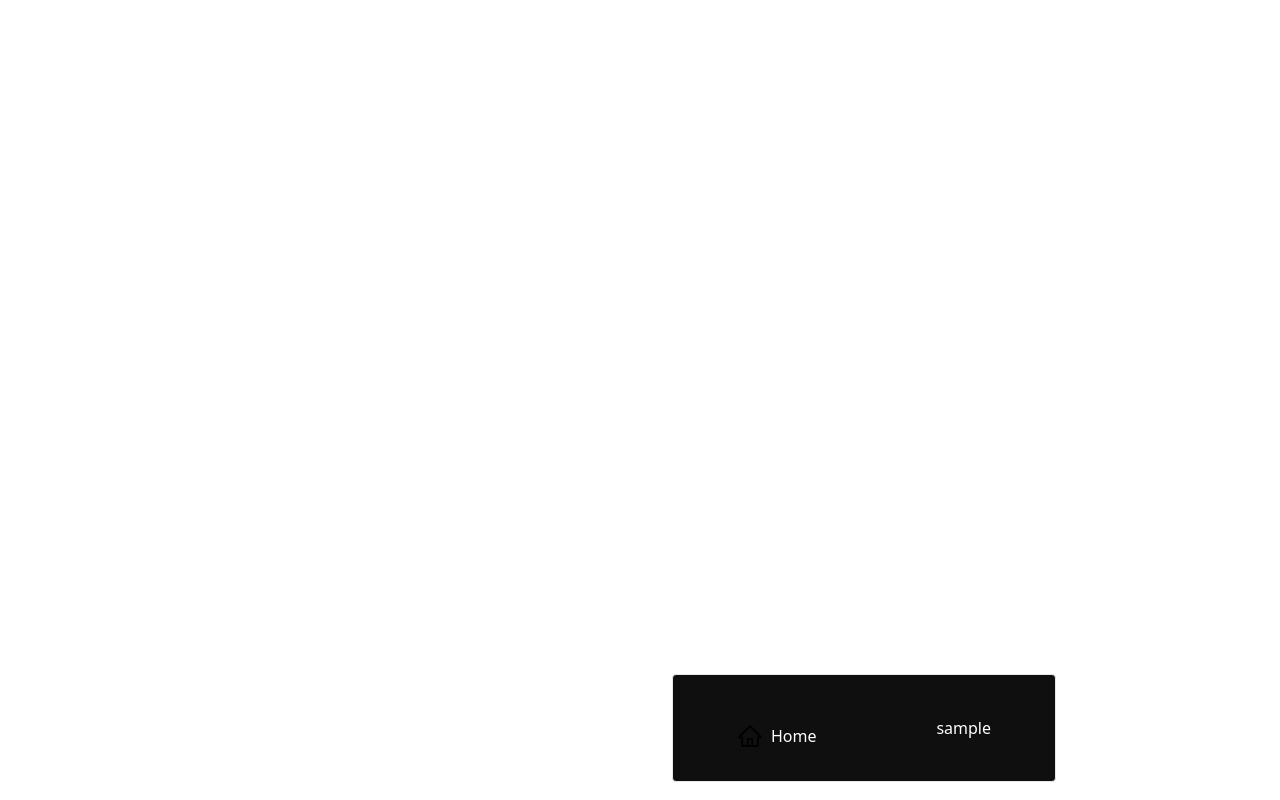
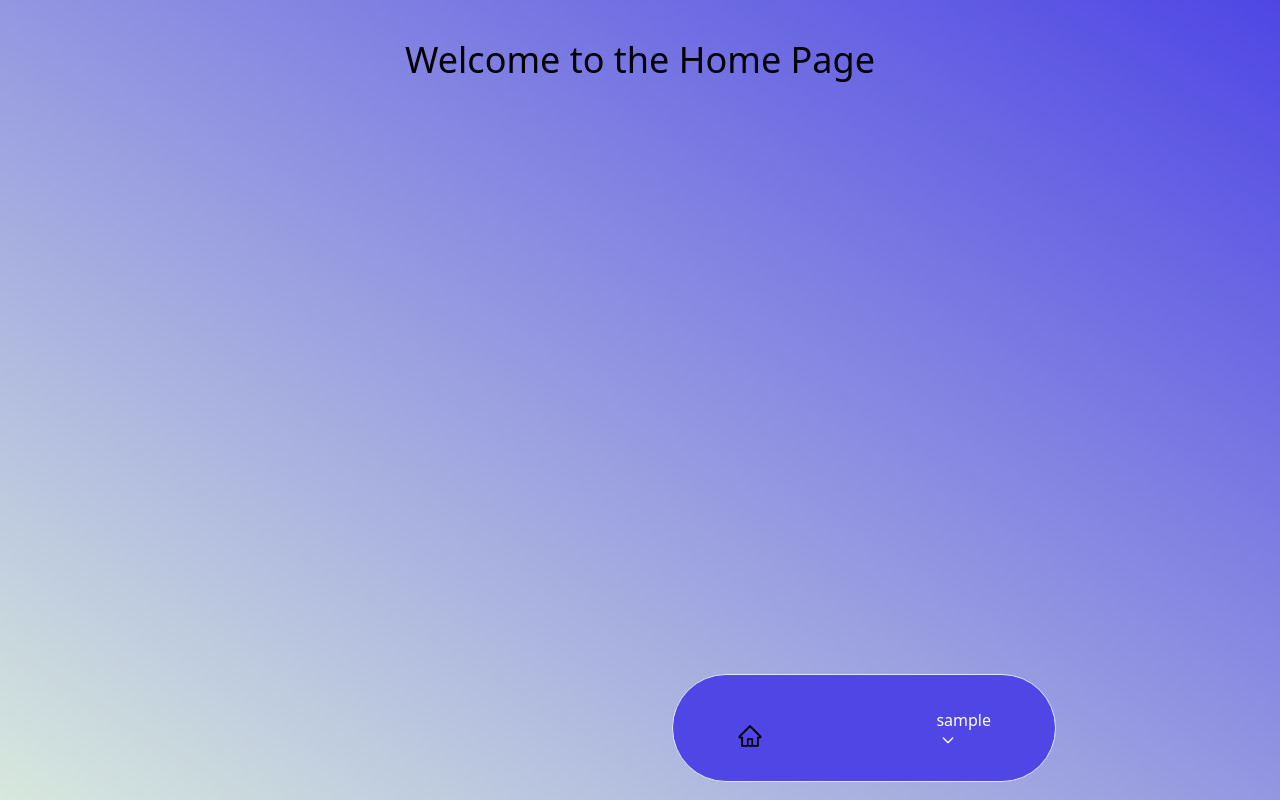
Before and after one commit to ChenHY1217/SoraAi-Language-Tutor-ChatBot, a React (Vite) app in the folder frontend/: page / in a window 1280 px wide. Built offline with nearby package versions, Linux system fonts and the light colour scheme; sample sign-in values are in the browser's storage.

Commit message:
Debugged Login issues
- Fixed errors revolving wrong login info.
- Fixed fading animation for successful logins
- Began working on navigation bar (will be a icon in the future)
- Began working on profile modal

```diff
--- a/frontend/package.json
+++ b/frontend/package.json
@@ -11,6 +11,8 @@
   },
   "dependencies": {
     "@reduxjs/toolkit": "^2.3.0",
+    "daisyui": "^4.12.14",
+    "framer-motion": "^11.11.11",
     "react": "^18.3.1",
     "react-dom": "^18.3.1",
     "react-icons": "^5.3.0",
--- a/frontend/src/App.tsx
+++ b/frontend/src/App.tsx
@@ -5,27 +5,16 @@ import { Outlet } from 'react-router-dom';
 import { ToastContainer } from 'react-toastify';
 import 'react-toastify/dist/ReactToastify.css';
 import Navigation from './pages/Auth/Navigation.tsx';
+import Home from './pages/Home.tsx';
 
 function App() {
-    const [isLoggedIn, setIsLoggedIn] = useState<boolean>(false);
-
-    const handleLogin = () => {
-        setIsLoggedIn(true);
-    };
 
     return (
-        // <div className={`min-h-screen transition-colors duration-1000 bg-gradient-to-br from-blue-500 to-indigo-600`}>
-        //     {!isLoggedIn ? (
-        //         <Login onLogin={handleLogin} />
-        //     ) : (
-        //         <MainContent />
-        //     )}
-        // </div>
 
         <div>
             <Outlet />
             <ToastContainer />
-            {/* <Navigation /> */}
+            <Navigation/>
         </div>
     );
 }
--- /dev/null
+++ b/frontend/src/app/features/profile/profileSlice.ts
@@ -0,0 +1,12 @@
+import {createSlice} from '@reduxjs/toolkit';
+
+const profileSlice = createSlice({
+    name: 'auth',
+    initialState: false,
+    reducers: {
+        toggleProfile: (state) => !state,
+    },
+});
+
+export const { toggleProfile } = profileSlice.actions;
+export default profileSlice.reducer;
--- a/frontend/src/app/store.ts
+++ b/frontend/src/app/store.ts
@@ -1,11 +1,13 @@
 import { configureStore } from '@reduxjs/toolkit';
 import { setupListeners } from '@reduxjs/toolkit/query/react';
 import authReducer from './features/auth/authSlice';
+import profileReducer from './features/profile/profileSlice';
 import { apiSlice } from './api/apiSlice.ts';
 
 const store = configureStore({
     reducer: {
         auth: authReducer,
+        profile: profileReducer,
         [apiSlice.reducerPath]: apiSlice.reducer,
     },
     middleware: (getDefaultMiddleware: any) => getDefaultMiddleware().concat(apiSlice.middleware),
--- a/frontend/src/pages/Auth/Navigation.tsx
+++ b/frontend/src/pages/Auth/Navigation.tsx
@@ -1,48 +1,158 @@
-import { useState } from "react"
-import { AiOutlineHome, AiOutlineLogin, AiOutlineUserAdd } from "react-icons/ai"
-import { Link } from "react-router-dom"
-import { useNavigate } from "react-router-dom"
-import { useAppDispatch, useAppSelector } from "../../app/hooks"
-import { useLoginMutation } from "../../app/api/users"
-import { logout } from "../../app/features/auth/authSlice"
+import { useState } from "react";
+import {
+    AiOutlineHome,
+    AiOutlineLogin,
+    AiOutlineLogout,
+    AiOutlineUserAdd,
+} from "react-icons/ai";
+import { Link } from "react-router-dom";
+import { useNavigate } from "react-router-dom";
+import { useAppDispatch, useAppSelector } from "../../app/hooks";
+import { useLogoutMutation } from "../../app/api/users";
+import { logout } from "../../app/features/auth/authSlice";
+import { toggleProfile } from "../../app/features/profile/profileSlice";
+import { MdOutlineLocalMovies } from "react-icons/md";
 
-const Navigation = () => {
-
-    const {userInfo} = useAppSelector((state) => state.auth);
+const Navigation: React.FC = () => {
+    const { userInfo } = useAppSelector((state) => state.auth);
+    const profileOn = useAppSelector((state) => state.profile);
     const [dropdownOpen, setDropdownOpen] = useState<boolean>(false);
 
     const toggleDropdown = () => {
         setDropdownOpen(!dropdownOpen);
     };
 
+    const handleToggleProfile = () => {
+        dispatch(toggleProfile());
+    }
+
     const dispatch = useAppDispatch();
     const navigate = useNavigate();
 
-    const [logoutApiCall] = useLoginMutation();
+    // Handles logout
+    const [logoutApiCall] = useLogoutMutation();
 
-
+    const logoutHandler = async () => {
+        try {
+            await logoutApiCall({}).unwrap();
+            dispatch(logout());
+            navigate("/login");
+        } catch (error: any) {
+            console.error(error);
+        }
+    };
 
     return (
-        <div className="fixed bottom-10 left-[30rem] transform translate-x-1/2 translate-y-1/2 z-50 bg-[#0f0f0f] border w-[30%] px-[4rem] mb-[2rem] rounded">
-            <section className="flex justify-between items-center">
+        <div className="fixed bottom-10 left-[30rem] transform translate-x-1/2 translate-y-1/2 z-50 bg-secondary-100 border w-[30%] px-[4rem] mb-[2rem] rounded-full">
+            <nav className="flex justify-between items-center">
                 {/* Section 1 */}
                 <div className="flex justify-center items-center mb-[2rem]">
                     <Link
-                        to="/login"
-                        className="flex items-center transition-transform transform hover:translate-x-2"
+                        to={userInfo ? "/" : "/login"}
+                        className="flex items-center transition-transform transform hover:scale-105"
                     >
-                        <AiOutlineHome className="mr-2 mt-[3rem] " size={26} />
-                        <span className="text-white nav-item-name mt-[3rem]">Home</span>
+                        <AiOutlineHome className="mr-2 mt-[3rem]" size={26} />
+                        <span className="hidden nav-item-name mt-[3rem]">Home</span>
                     </Link>
                 </div>
-                <div className="text-white">
-                    {userInfo ? userInfo.username : "Guest"}
+                {/* Section 2 */}
+                <div className="relative">
+                    <button
+                        onClick={toggleDropdown}
+                        className="text-gray-800 focus:outline-none"
+                    >
+                        {userInfo ? (
+                            <span className="text-white">{userInfo.username}</span>
+                        ) : (
+                            <></>
+                        )}
+
+                        {userInfo && (
+                            <svg
+                                xmlns="http://www.w3.org/2000/svg"
+                                className={`h-4 w-4 ml-1 ${
+                                    dropdownOpen ? "transform rotate-180" : ""
+                                }`}
+                                fill="none"
+                                viewBox="0 0 24 24"
+                                stroke="white"
+                            >
+                                <path
+                                    strokeLinecap="round"
+                                    strokeLinejoin="round"
+                                    strokeWidth="2"
+                                    d={dropdownOpen ? "M5 15l7-7 7 7" : "M19 9l-7 7-7-7"}
+                                />
+                            </svg>
+                        )}
+                    </button>
+
+                    {dropdownOpen && userInfo && (
+                        <ul
+                            className={`absolute right-0 mt-2 mr-14 w-[10rem] space-y-2 bg-white text-gray-600 ${
+                                !userInfo.isAdmin ? "-top-20" : "-top-24"
+                            }`}
+                        >
+                            {userInfo.isAdmin && (
+                                <>
+                                    <li>
+                                        <Link
+                                            to="/admin/movies/dashboard"
+                                            className="block px-4 py-2 hover:bg-gray-100"
+                                        >
+                                            Dashboard
+                                        </Link>
+                                    </li>
+                                </>
+                            )}
+
+                            <li>
+                                <div
+                                    className="block px-4 py-2 hover:bg-gray-100 cursor-pointer"
+                                    onClick={handleToggleProfile}
+                                >
+                                    Profile
+                                </div>
+                            </li>
+
+                            <li>
+                                <button
+                                    onClick={logoutHandler}
+                                    className="block w-full px-4 py-2 text-left hover:bg-gray-100"
+                                >
+                                    Logout
+                                </button>
+                            </li>
+                        </ul>
+                    )}
+
+                    {!userInfo && (
+                        <ul className="flex">
+                            <li>
+                                <Link
+                                    to="/login"
+                                    className="flex items-center mt-5 transition-transform transform hover:scale-105 mb-[2rem]"
+                                >
+                                    <AiOutlineLogin className="mr-2 mt-[4px]" size={26} />
+                                    <span className="hidden nav-item-name">LOGIN</span>
+                                </Link>
+                            </li>
+
+                            <li>
+                                <Link
+                                    to="/register"
+                                    className="flex items-center mt-5 transition-transform transform hover:scale-105 mb-[2rem]"
+                                >
+                                    <AiOutlineUserAdd size={26} />
+                                    <span className="hidden nav-item-name">REGISTER</span>
+                                </Link>
+                            </li>
+                        </ul>
+                    )}
                 </div>
-            </section>
+            </nav>
+        </div>
+    );
+};
 
-
-        </div>
-    )
-}
-
-export default Navigation
+export default Navigation;
--- /dev/null
+++ b/frontend/src/pages/Auth/Profile.tsx
@@ -0,0 +1,44 @@
+import { useEffect, useState } from "react"
+import { useAppSelector, useAppDispatch } from "../../app/hooks"
+import { toast } from "react-toastify"
+import { setCredentials } from "../../app/features/auth/authSlice"
+import { useProfileUpdateMutation } from "../../app/api/users"
+
+const Profile = () => {
+    const [username, setUsername] = useState<string>("");
+    const [email, setEmail] = useState<string>("");
+    const [password, setPassword] = useState<string>("");
+    const [confirmPassword, setConfirmPassword] = useState<string>("");
+    const [isUpdating, setIsUpdating] = useState<boolean>(false);
+    const { userInfo } = useAppSelector((state) => state.auth);
+
+    const dispatch = useAppDispatch();
+    const [updateApiCall, { isLoading, error }] = useProfileUpdateMutation();
+
+    useEffect(() => {
+        if (userInfo) {
+            setUsername(userInfo.username);
+            setEmail(userInfo.email);
+        }
+    }, [userInfo.email, userInfo.username]);
+
+
+
+    return (
+        <div className="flex items-center justify-center min-h-screen fixed inset-0 z-50">
+            <div className="relative bg-white bg-opacity-10 backdrop-blur-md shadow-lg rounded-lg px-4 py-3
+                w-80 transform transition-all duration-500 ">
+                <div className="grid grid-cols-10 gap-4">
+                    <div className="col-span-3 border rounded-lg">
+                        Hello
+                    </div>
+                    <div className="col-span-7">
+                        World
+                    </div>
+                </div>
+            </div>
+        </div>
+    )
+}
+
+export default Profile
--- a/frontend/src/pages/Home.tsx
+++ b/frontend/src/pages/Home.tsx
@@ -1,10 +1,30 @@
-import React from 'react'
+import React, { useEffect } from 'react'
+import { useAppSelector } from '../app/hooks'
+import { useNavigate } from 'react-router-dom'
 import Navigation from './Auth/Navigation.tsx'
+import Profile from './Auth/Profile.tsx'
 
 const Home = () => {
+
+    const { userInfo } = useAppSelector((state) => state.auth);
+    const profileOn = useAppSelector((state) => state.profile);
+
+    const navigate = useNavigate();
+
+    useEffect(() => {
+        if (!userInfo) {
+            navigate("/login");
+        }
+    }, [userInfo, navigate]);
+
+
     return (
-        <div>
-            <Navigation />
+        <div
+            className={`min-h-screen transition-colors duration-1000 bg-gradient-to-tr from-primary-100 to-secondary-100`}
+        >
+            <h1 className="text-4xl text-center pt-10">Welcome to the Home Page</h1>
+
+            {profileOn && <Profile/>}
         </div>
     )
 }
```
Also changed, not shown: frontend/src/app/api/users.ts (+31 -7 lines), frontend/src/pages/Auth/Login.tsx (+21 -19 lines), 1 other file (tests, documents, lock files or other folders).
